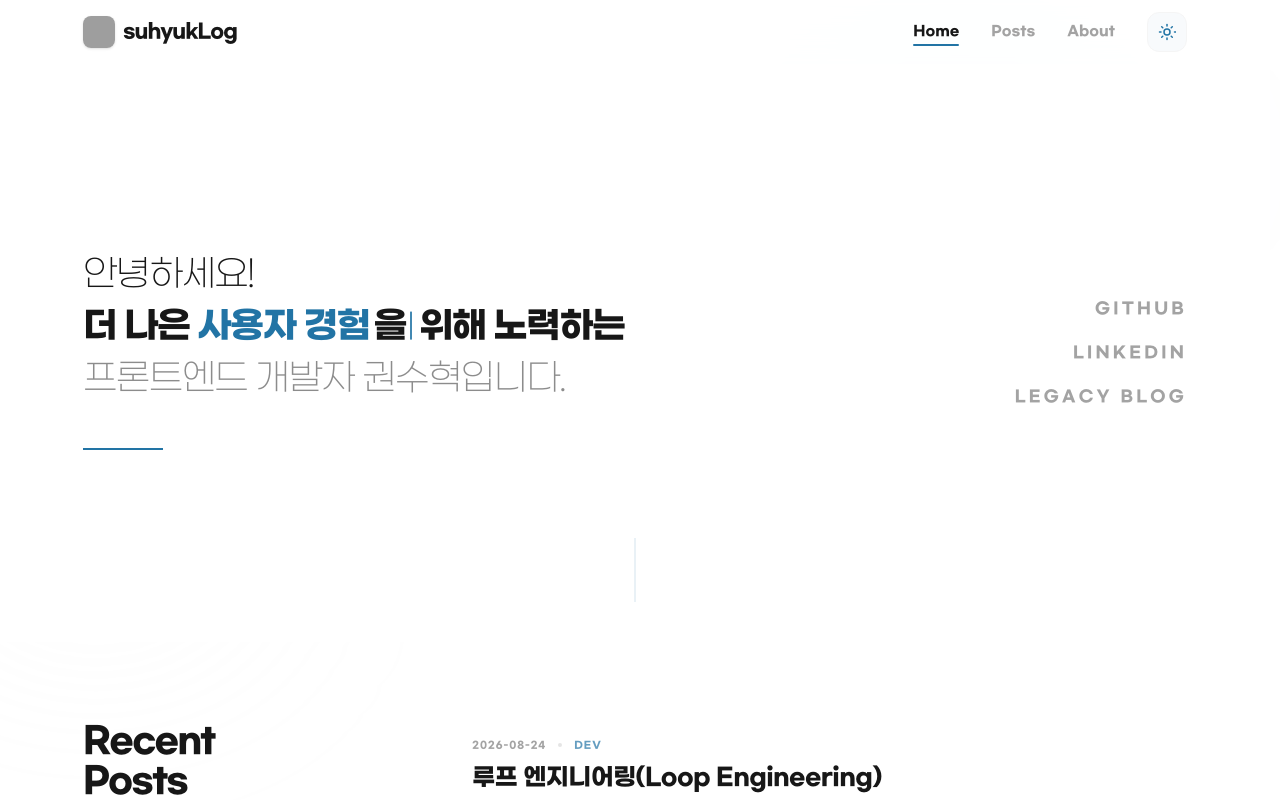
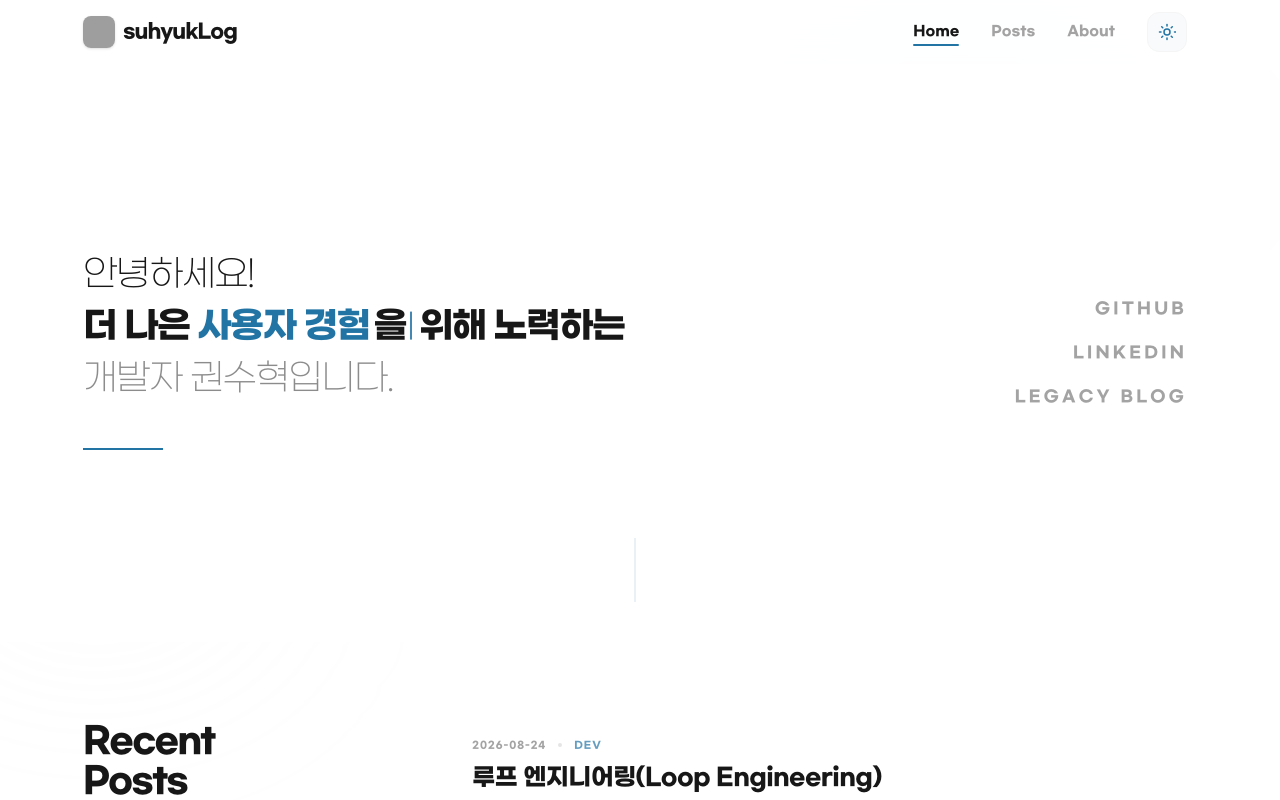
Before and after one commit to kwonsuhyuk/FE-blog, a Next.js app: page /FE-blog/ in a window 1280 px wide. Shown: the top 800 px of the page. Built offline with nearby package versions, Linux system fonts and the light colour scheme; grey boxes are pictures that could not be loaded; a web font is replaced by a local one.

Commit message:
Update HomeClient.tsx

```diff
--- a/src/app/HomeClient.tsx
+++ b/src/app/HomeClient.tsx
@@ -29,7 +29,7 @@ export default function HomeClient({ allPostsData }: HomeClientProps) {
     <main className="w-full">
       <Hero
         line1="안녕하세요!"
-        line3="프론트엔드 개발자 권수혁입니다."
+        line3="개발자 권수혁입니다."
         socialLinks={SOCIAL_LINKS}
       />
 
```
